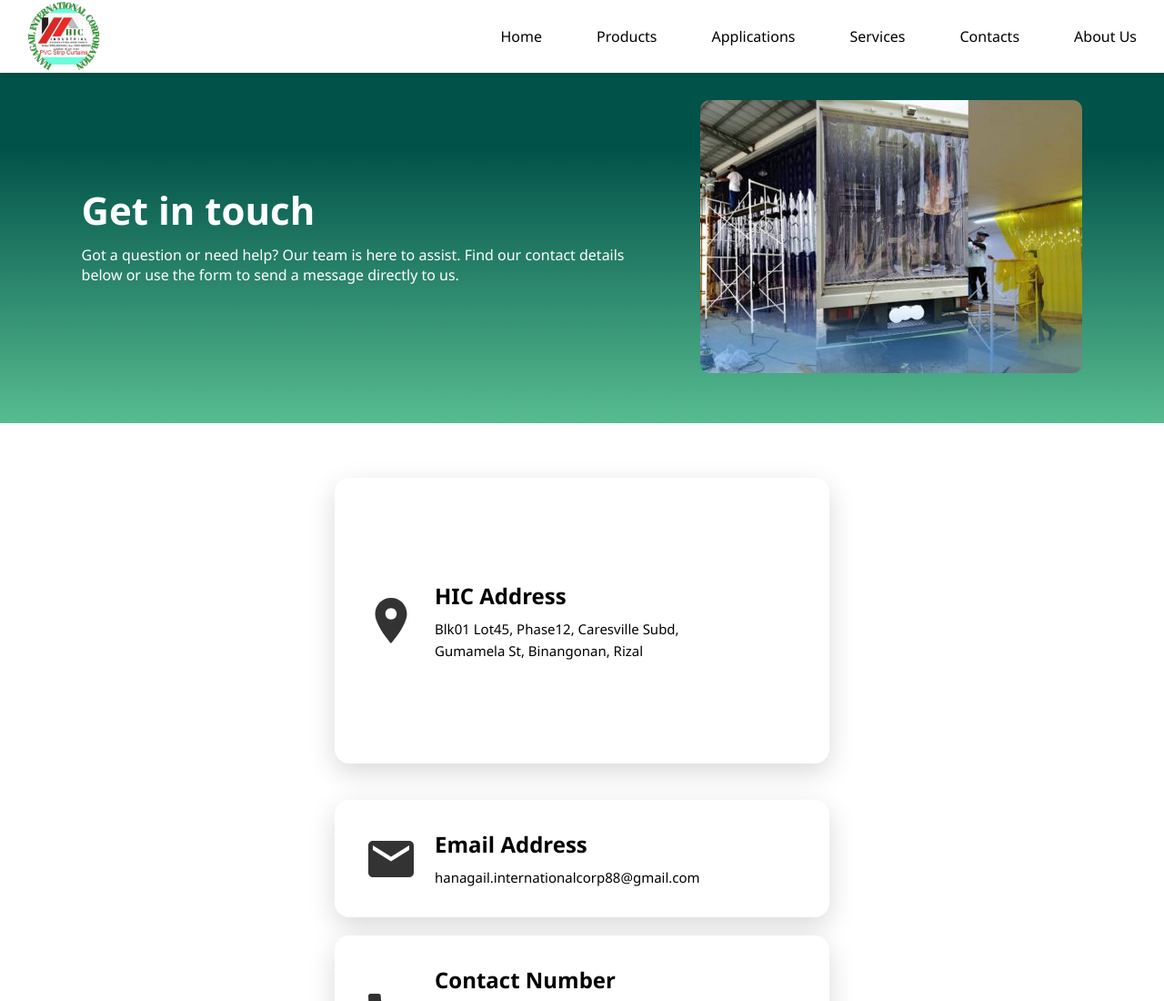
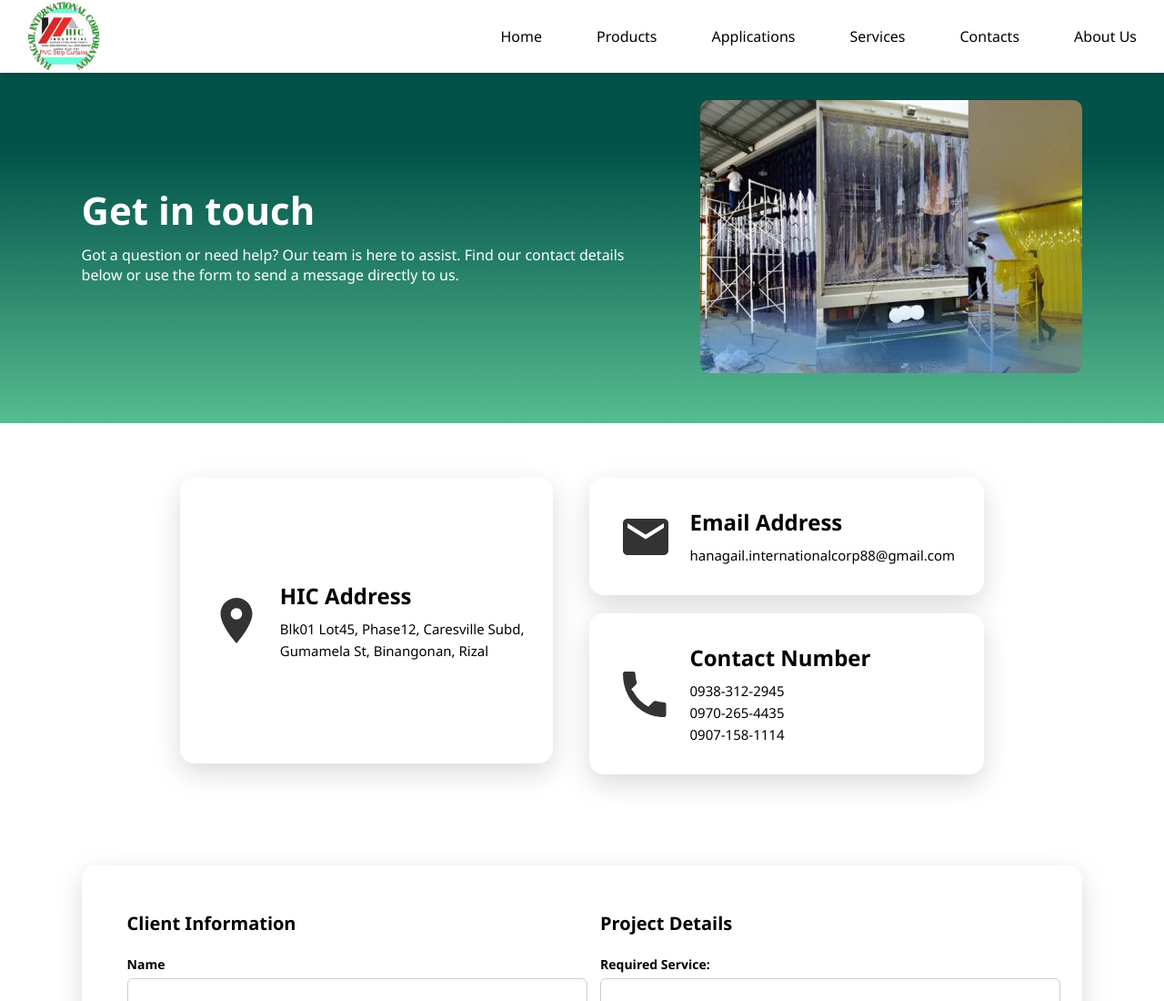
Before and after one commit to git-juanillo/Group_E_Hanagail_Internation_Corp, a plain HTML site: page Contacts.html in a window 1280 px wide. Shown: the top 1100 px of the page at 91% size. Drawn offline with Linux system fonts and the light colour scheme.

Commit message:
Update Contacts.css

```diff
--- a/CSS/Contacts.css
+++ b/CSS/Contacts.css
@@ -137,6 +137,12 @@ nav li:first-child {
     border-radius: 10px;
 }
 
+@media (min-width: 768px) {
+    .contact-header{
+        grid-template-columns: repeat(2, 1fr);
+    }
+}
+
 /* CONTACT INFO CARDS */
 .contact-info {
     display: flex;
@@ -154,7 +160,7 @@ nav li:first-child {
     box-shadow: 0 10px 30px rgba(0,0,0,0.15);
     display: flex;
     flex-direction: row;
-    width: 420px;
+    width: auto;
     align-items: center;
     justify-content: flex-start;
     transition: all 0.25s ease-in-out;
@@ -210,13 +216,13 @@ nav li:first-child {
 }
 
 .large-card {
-    width: 480px;
+    width: auto;
     height: 250px;
     margin-bottom: auto;
 }
 
 .small-card {
-    width: 480px;
+    width: auto;
 }
 
 .info-side {
@@ -224,7 +230,6 @@ nav li:first-child {
     flex-direction: column;
     gap: 20px;
 }
-
 
 /* Quote Form */
 .contact-form {
```
